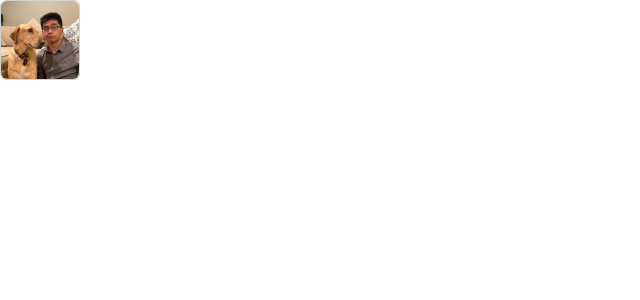
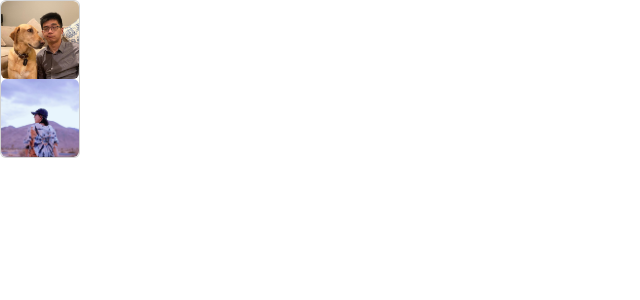
Before and after one commit to lotuswalking/niulegeniu, a React (Create React App) app: page / in a window 1280 px wide. Shown: the top 300 px of the page, without its empty margins (0-640 px from the left). Built offline with nearby package versions, Linux system fonts and the light colour scheme.

Commit message:
add dan as new image

```diff
--- a/src/App.js
+++ b/src/App.js
@@ -1,5 +1,6 @@
 import "./App.css";
 import paul from "./images/paul.JPG";
+import dan from "./images/dan.JPG";
 import "bootstrap/dist/css/bootstrap.min.css";
 import { Button, Card, Image } from "react-bootstrap";
 
@@ -7,6 +8,7 @@ function App() {
   return (
     <Card style={{ width: "80px" }}>
       <Card.Img variant="bottom rounded" src={paul} />
+      <Card.Img variant="bottom rounded" src={dan} />
     </Card>
   );
 }
```
